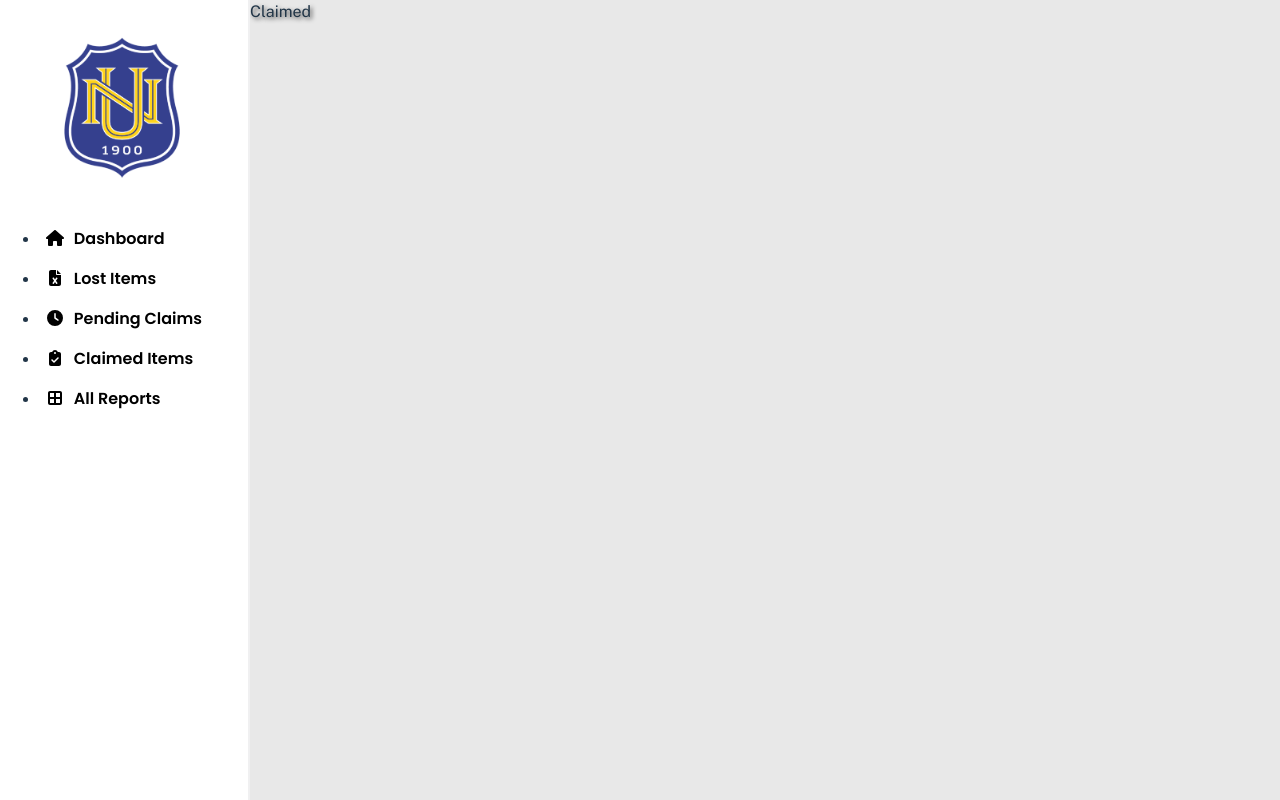
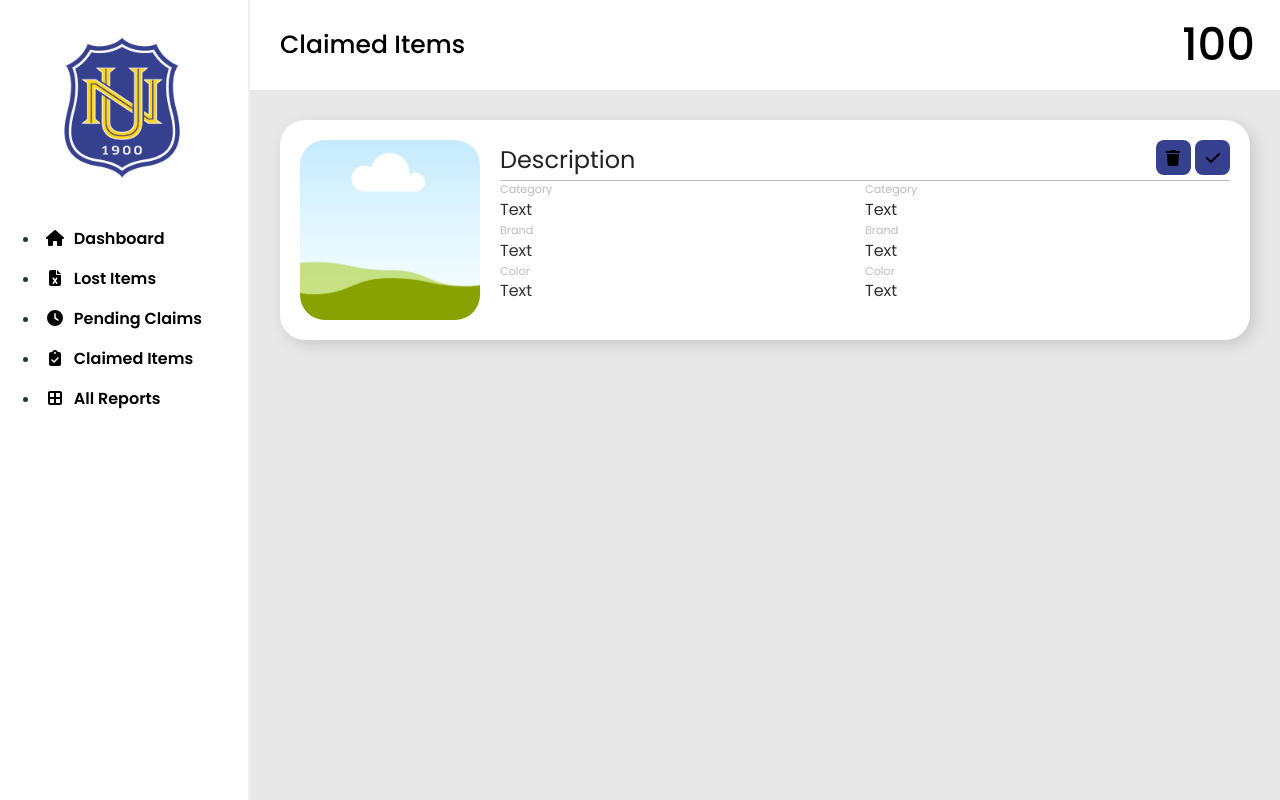
Before and after one commit to IceColaMasarap/LostAndFound, a React (Vite) app in the folder lost-and-found/: page /adminpage/claimed in a window 1280 px wide. Built offline with nearby package versions, Linux system fonts and the light colour scheme; no server answers.

Commit message:
admin updated

```diff
--- a/lost-and-found/src/admin/Admin.css
+++ b/lost-and-found/src/admin/Admin.css
@@ -236,6 +236,7 @@ ul {
   display: flex;
   flex-direction: row;
 }
+
 .lostitemimg {
   width: 180px;
   height: 180px;
@@ -263,13 +264,20 @@ label.lostitemlabel {
 
 .lostitempanel1 {
   display: flex;
-  width: 200px;
+  width: 30%;
+  margin-right: 20px;
+  flex-direction: column;
+}
+
+.lostitempanel5 {
+  display: flex;
+  width: 50%;
   margin-right: 20px;
   flex-direction: column;
 }
 .lostitempanel2 {
   display: flex;
-  width: 200px;
+  width: 40%;
   margin-right: 20px;
   flex-direction: column;
 }
--- a/lost-and-found/src/admin/Claimed.jsx
+++ b/lost-and-found/src/admin/Claimed.jsx
@@ -1,7 +1,55 @@
+import React from "react";
+import "./Admin.css";
+import placeholder from "../assets/imgplaceholder.png";
+import { FontAwesomeIcon } from "@fortawesome/react-fontawesome";
+import { faTrash, faCheck } from "@fortawesome/free-solid-svg-icons";
+
 function Claimed() {
   return (
     <>
-      <p>Claimed</p>
+      <div className="adminnavbar">
+        <div>
+          <p className="header">Claimed Items</p>
+        </div>
+        <label className="adminh2">100</label>
+      </div>
+
+      <div className="containerlostdata">
+        <div className="lostitemcontainer">
+          <img className="lostitemimg" src={placeholder} alt="picture" />
+          <div className="lostitembody">
+            <div className="lostitemtop">
+              <label className="lostitemlabel">Description</label>
+              <div className="buttonslost">
+                <button className="lostitemimg2" id="removelostitem">
+                  <FontAwesomeIcon icon={faTrash} />
+                </button>{" "}
+                <button className="lostitemimg2" id="checklostitem">
+                  <FontAwesomeIcon icon={faCheck} />
+                </button>
+              </div>
+            </div>
+            <div className="lostitembody1">
+              <div className="lostitempanel5">
+                <label className="lostitemlabel2">Category</label>
+                <label className="lostitemlabel3">Text</label>
+                <label className="lostitemlabel2">Brand</label>
+                <label className="lostitemlabel3">Text</label>
+                <label className="lostitemlabel2">Color</label>
+                <label className="lostitemlabel3">Text</label>
+              </div>
+              <div className="lostitempanel5">
+                <label className="lostitemlabel2">Category</label>
+                <label className="lostitemlabel3">Text</label>
+                <label className="lostitemlabel2">Brand</label>
+                <label className="lostitemlabel3">Text</label>
+                <label className="lostitemlabel2">Color</label>
+                <label className="lostitemlabel3">Text</label>
+              </div>
+            </div>
+          </div>
+        </div>
+      </div>
     </>
   );
 }
--- a/lost-and-found/src/admin/LostItems.jsx
+++ b/lost-and-found/src/admin/LostItems.jsx
@@ -1,9 +1,9 @@
 import React from "react";
 import "./Admin.css";
-import image from "../assets/logo.png";
 import placeholder from "../assets/imgplaceholder.png";
 import { FontAwesomeIcon } from "@fortawesome/react-fontawesome";
 import { faTrash, faCheck } from "@fortawesome/free-solid-svg-icons";
+
 function LostItems() {
   return (
     <>
--- a/lost-and-found/src/admin/Pending.jsx
+++ b/lost-and-found/src/admin/Pending.jsx
@@ -1,7 +1,67 @@
+import React from "react";
+import "./Admin.css";
+import placeholder from "../assets/imgplaceholder.png";
+import { FontAwesomeIcon } from "@fortawesome/react-fontawesome";
+import { faTrash, faCheck } from "@fortawesome/free-solid-svg-icons";
+
 function Pending() {
   return (
     <>
-      <p>Pending</p>
+      <div className="adminnavbar">
+        <div>
+          <p className="header">Pending Reports</p>
+          <div className="categoryx">
+            <p>Filter</p>
+            <button className="categorybutton">Category</button>
+            <button className="categorybutton">Color</button>
+            <button className="categorybutton">Date Range</button>
+          </div>
+        </div>
+        <label className="adminh2">100</label>
+      </div>
+
+      <div className="containerlostdata">
+        <div className="lostitemcontainer">
+          <img className="lostitemimg" src={placeholder} alt="picture" />
+          <div className="lostitembody">
+            <div className="lostitemtop">
+              <label className="lostitemlabel">Description</label>
+              <div className="buttonslost">
+                <button className="lostitemimg2" id="removelostitem">
+                  <FontAwesomeIcon icon={faTrash} />
+                </button>{" "}
+                <button className="lostitemimg2" id="checklostitem">
+                  <FontAwesomeIcon icon={faCheck} />
+                </button>
+              </div>
+            </div>
+            <div className="lostitembody1">
+              <div className="lostitempanel1">
+                <label className="lostitemlabel2">Category</label>
+                <label className="lostitemlabel3">Text</label>
+                <label className="lostitemlabel2">Brand</label>
+                <label className="lostitemlabel3">Text</label>
+                <label className="lostitemlabel2">Color</label>
+                <label className="lostitemlabel3">Text</label>
+              </div>
+              <div className="lostitempanel1">
+                <label className="lostitemlabel2">Category</label>
+                <label className="lostitemlabel3">Text</label>
+                <label className="lostitemlabel2">Brand</label>
+                <label className="lostitemlabel3">Text</label>
+                <label className="lostitemlabel2">Color</label>
+                <label className="lostitemlabel3">Text</label>
+              </div>
+              <div className="lostitempanel2">
+                <label className="lostitemlabel2">Date Found</label>
+                <label className="lostitemlabel3">Text</label>
+                <label className="lostitemlabel2">Location Found</label>
+                <label className="lostitemlabel3">Paragraph</label>
+              </div>
+            </div>
+          </div>
+        </div>
+      </div>
     </>
   );
 }
```
